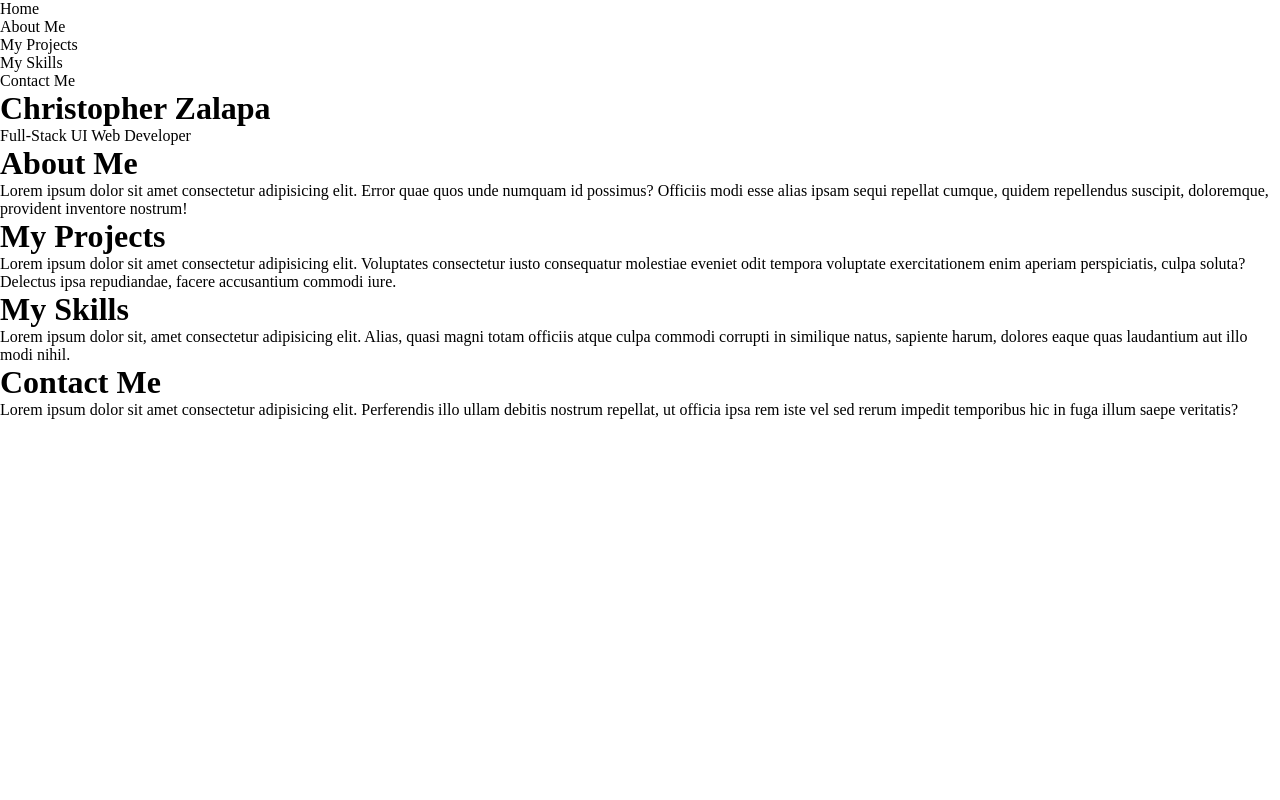
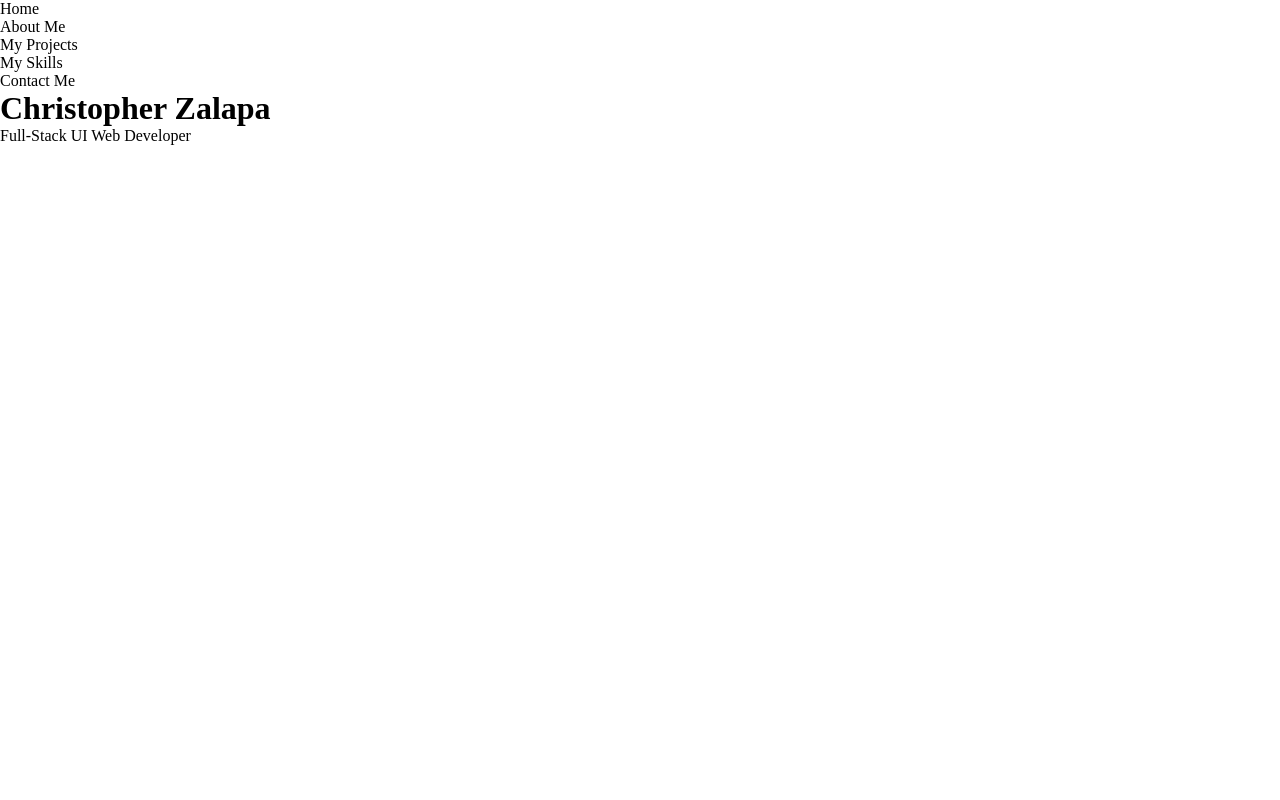
Before and after one commit to ChristopherZalapa/MyPortfolio, a React (Create React App) app: page / in a window 1280 px wide. Shown: the top 800 px of the page. Built offline with nearby package versions, Linux system fonts and the light colour scheme.

Commit message:
Pages Have vH

```diff
--- a/src/App.js
+++ b/src/App.js
@@ -1,5 +1,5 @@
 import React, { Component } from 'react';
-import Navbar from './components/navbar/Navbar'
+import Navbar from './components/Navbar'
 import HomePage from './pages/HomePage'
 import AboutPage from './pages/AboutPage'
 import MyProjects from './pages/MyProjects'
--- a/src/App.scss
+++ b/src/App.scss
@@ -3,3 +3,23 @@
   margin: 0;
   box-sizing: border-box;
 }
+
+.homePageContainer {
+  height: 100vh;
+}
+
+.aboutPageContainer {
+  height: 100vh;
+}
+
+.myProjectContainer {
+  height: 100vh;
+}
+
+.mySkillsContainer {
+  height: 100vh;
+}
+
+.contactPageContainer {
+  height: 100vh;
+}
--- a/src/pages/AboutPage.js
+++ b/src/pages/AboutPage.js
@@ -3,7 +3,7 @@ import React, { Component } from 'react';
 class AboutPage extends Component {
     render() {
         return (
-            <div>
+            <div className="aboutPageContainer">
                 <h1>About Me</h1>
                 <p>Lorem ipsum dolor sit amet consectetur adipisicing elit. Error quae quos unde numquam id possimus? Officiis modi esse alias ipsam sequi repellat cumque, quidem repellendus suscipit, doloremque, provident inventore nostrum!</p>
             </div>
--- a/src/pages/ContactPage.js
+++ b/src/pages/ContactPage.js
@@ -3,7 +3,7 @@ import React, { Component } from 'react'
 class ContactPage extends Component {
     render() {
         return (
-            <div>
+            <div className="contactPageContainer">
                 <h1>Contact Me</h1>
                 <p>Lorem ipsum dolor sit amet consectetur adipisicing elit. Perferendis illo ullam debitis nostrum repellat, ut officia ipsa rem iste vel sed rerum impedit temporibus hic in fuga illum saepe veritatis?</p>
             </div>
--- a/src/pages/HomePage.js
+++ b/src/pages/HomePage.js
@@ -3,7 +3,7 @@ import React, { Component } from 'react'
 class HomePage extends Component {
     render () {
         return (
-            <div>
+            <div className="homePageContainer">
                 <h1>Christopher Zalapa</h1>
                 <p>Full-Stack UI Web Developer</p>
             </div>
--- a/src/pages/MyProjects.js
+++ b/src/pages/MyProjects.js
@@ -3,7 +3,7 @@ import React, { Component, PureComponent } from 'react';
 class MyProjects extends Component {
     render() {
         return (
-            <div>
+            <div className="myProjectContainer">
                 <h1>My Projects</h1>
                 <p>Lorem ipsum dolor sit amet consectetur adipisicing elit. Voluptates consectetur iusto consequatur molestiae eveniet odit tempora voluptate exercitationem enim aperiam perspiciatis, culpa soluta? Delectus ipsa repudiandae, facere accusantium commodi iure.</p>
             </div>
--- a/src/pages/MySkills.js
+++ b/src/pages/MySkills.js
@@ -3,7 +3,7 @@ import React, { Component } from 'react'
 class MySkills extends Component {
     render() {
         return (
-            <div>
+            <div className="mySkillsContainer">
                 <h1>My Skills</h1>
                 <p>Lorem ipsum dolor sit, amet consectetur adipisicing elit. Alias, quasi magni totam officiis atque culpa commodi corrupti in similique natus, sapiente harum, dolores eaque quas laudantium aut illo modi nihil.</p>
             </div>
```
Also changed, not shown: src/components/Footer.js (added), src/components/Navbar.js (renamed from src/components/navbar/Navbar.js), src/components/footer/Footer.js (deleted), src/components/navbar/Navbar.scss (deleted), 1 other file (tests, documents, lock files or other folders).
